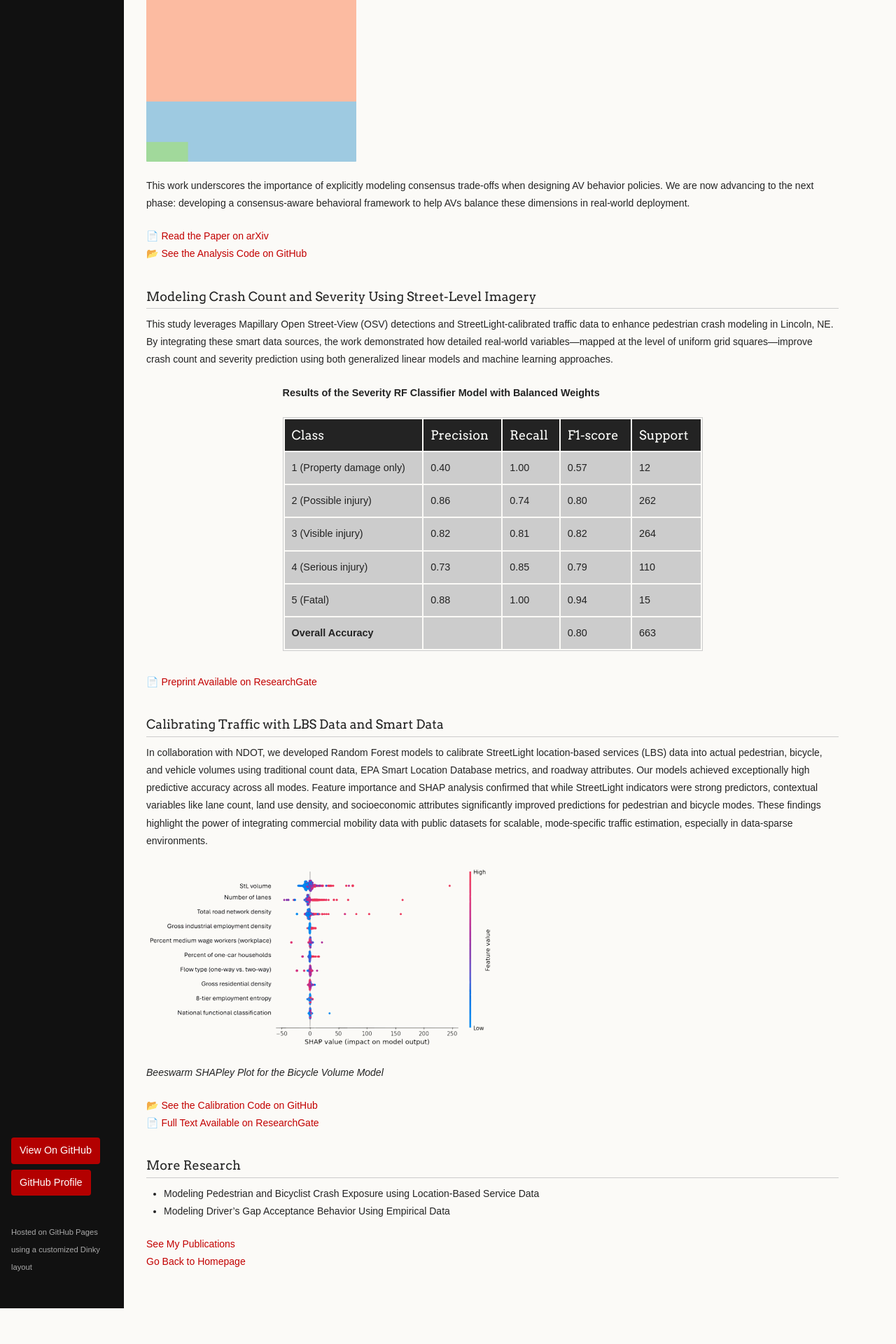
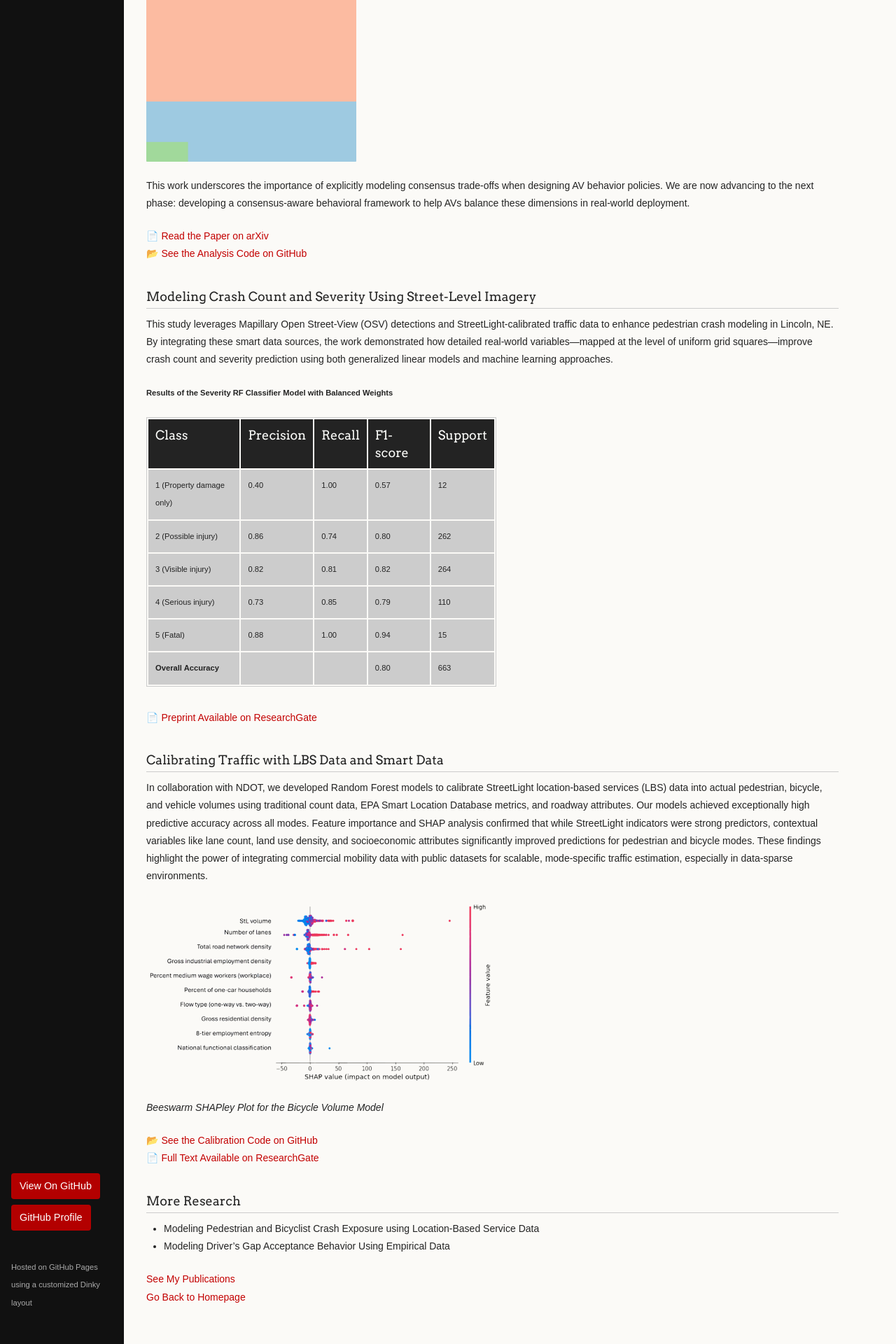
Before and after one commit to mselayan/mselayan.github.io, a Jekyll site: the page built from research.md, in a window 1280 px wide. Shown: the part 738-2658 px from the top of the page at 70% size. Built offline with Jekyll 4.4.1, drawn with Linux system fonts in a browser that asks for light colours; before the commit the page ends 2607 px from its top, so only the background shows below that.

Commit message:
Update research.md

```diff
--- a/research.md
+++ b/research.md
@@ -31,7 +31,7 @@ This work underscores the importance of explicitly modeling consensus trade-offs
 
 This study leverages Mapillary Open Street-View (OSV) detections and StreetLight-calibrated traffic data to enhance pedestrian crash modeling in Lincoln, NE. By integrating these smart data sources, the work demonstrated how detailed real-world variables—mapped at the level of uniform grid squares—improve crash count and severity prediction using both generalized linear models and machine learning approaches.
 
-<div style="max-width: 600px; margin: auto; font-size: 0.9rem;">
+<div style="max-width: 500px; margin: 1em 0; font-size: 0.7rem;">
   <p><strong>Results of the Severity RF Classifier Model with Balanced Weights</strong></p>
   <table>
     <thead>
```
